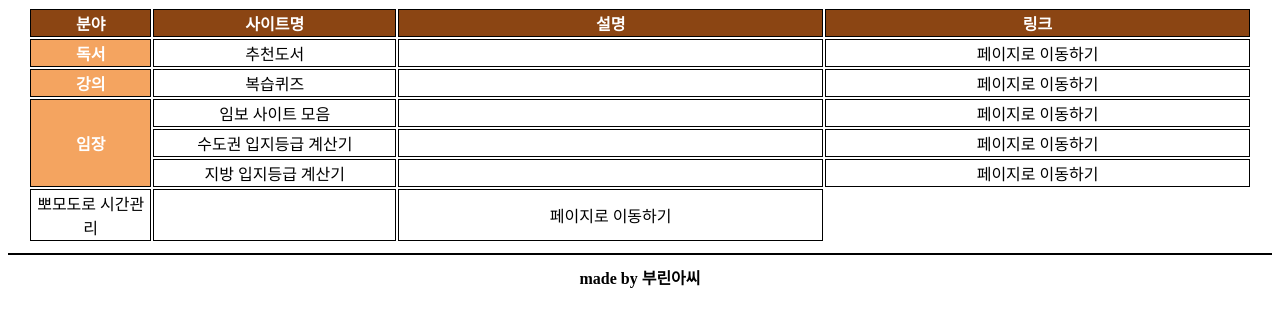
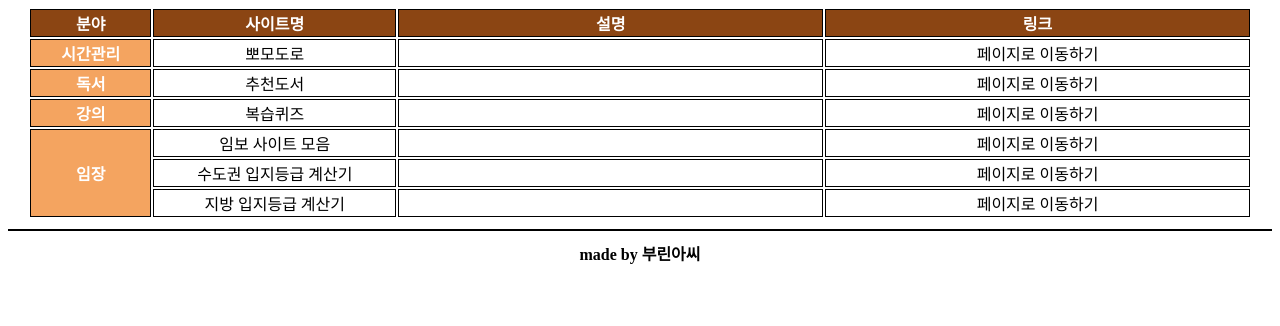
Before and after one commit to bulinassi/bulinassi, a plain HTML site: page index.html in a window 1280 px wide. Shown: the part 78-404 px from the top of the page. Drawn offline with Linux system fonts and the light colour scheme.

Commit message:
Revise table entries and styles in index.html
Updated the table content and styles in index.html.

```diff
--- a/index.html
+++ b/index.html
@@ -21,6 +21,12 @@
                 <th>사이트명</th>
                 <th>설명</th>
                 <th>링크</th>
+            </tr>
+            <tr>
+                <th>시간관리</th>
+                <td>뽀모도로</td>
+                <td></td>
+                <td><a href="./pomotodo/output/pomo-todo.html">페이지로 이동하기</a></td>
             </tr>
             <tr>
                 <th>독서</th>
@@ -49,11 +55,6 @@
                 <td>지방 입지등급 계산기</td>
                 <td></td>
                 <td><a href="./imbo/local.html">페이지로 이동하기</a></td>
-            </tr>
-            <tr>
-                <td>뽀모도로 시간관리</td>
-                <td></td>
-                <td><a href="./pomptodo/output/pomo-todo.html">페이지로 이동하기</a></td>
             </tr>
         </tbody>
     </table>
```
